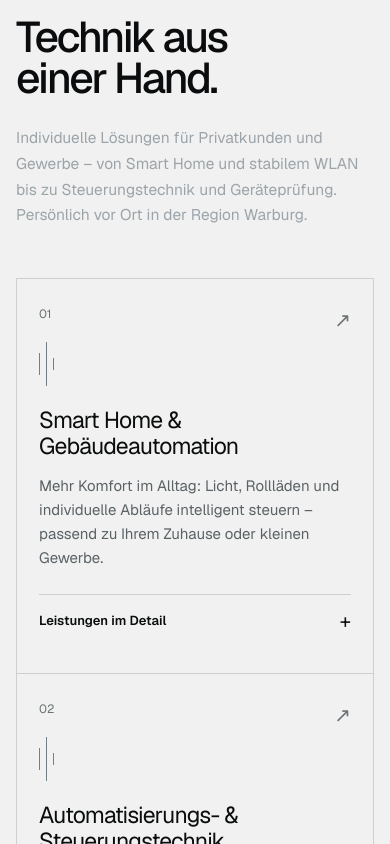
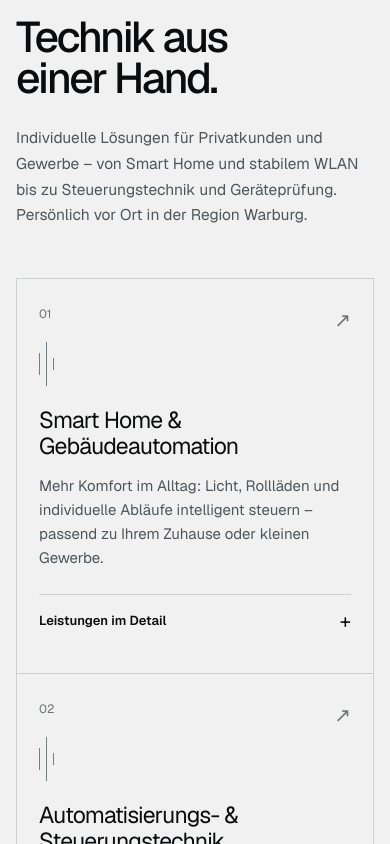
Before and after one commit to speedmaster1/systemtechnik-zwirner-website, a Next.js app: page / in a window 390 px wide. Shown: the part 860-1704 px from the top of the page. Built offline with nearby package versions, Linux system fonts and the light colour scheme.

Commit message:
Fix mobile contrast in light sections

```diff
--- a/app/globals.css
+++ b/app/globals.css
@@ -147,3 +147,16 @@ h2{font-size:clamp(40px,4.7vw,70px)}
   .footer__links{grid-template-columns:1fr}
   .footer__links>div:last-child{grid-column:auto}
 }
+
+/* Kontrastsichere helle Bereiche – auch bei erzwungenem Dark Mode auf Mobilbrowsern. */
+.services,.about{background-color:#f0f1f0;color:#0a0c0e}
+.services .section-head>p,.services .service-card p,.services .service-details ul{color:#4d565b}
+.services h2,.services h3,.services summary,.about h2,.about h3,.about .principles span{color:#0a0c0e}
+.about__copy>p{color:#4d565b}
+.about__copy .lead{color:#111517}
+
+@media(max-width:560px){
+  .services,.about{-webkit-text-fill-color:currentColor}
+  .services .service-card{background:#f0f1f0;color:#0a0c0e}
+  .services .service-card:hover{background:#f8f9f8}
+}
```
